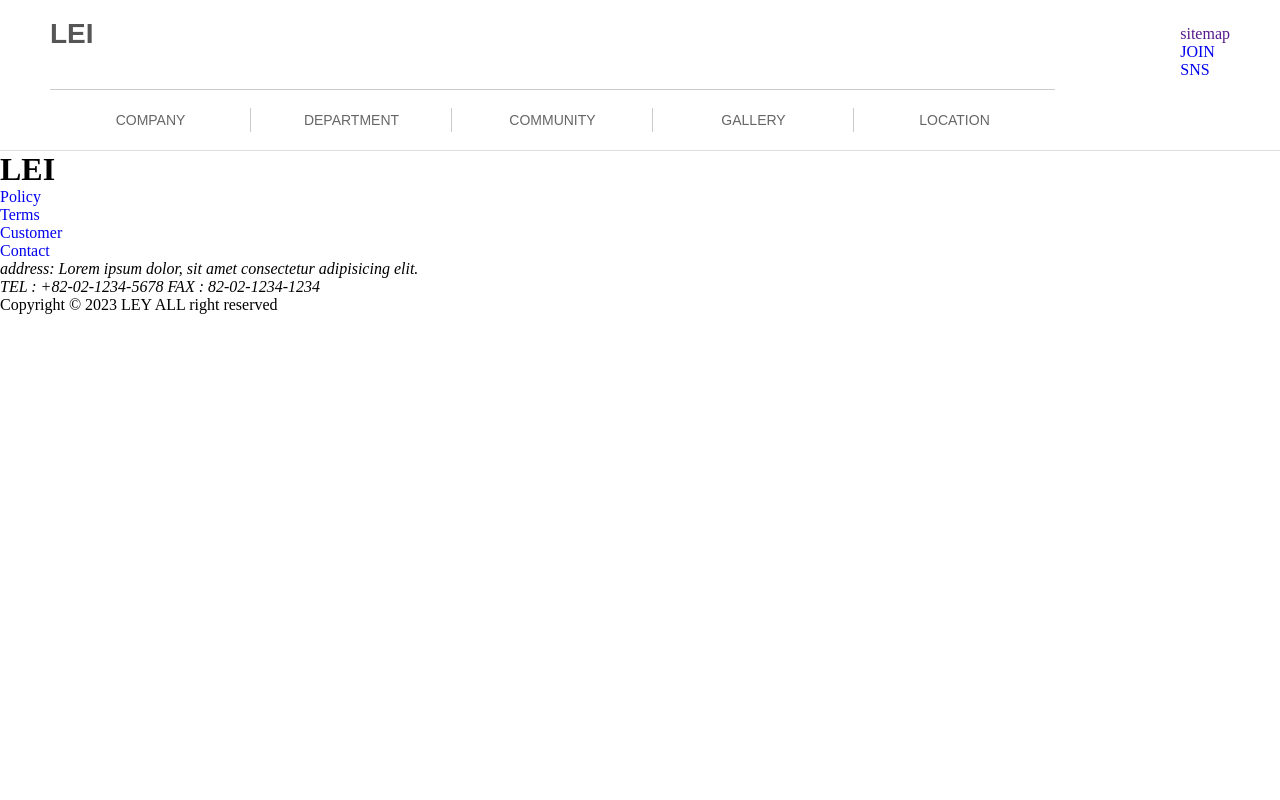
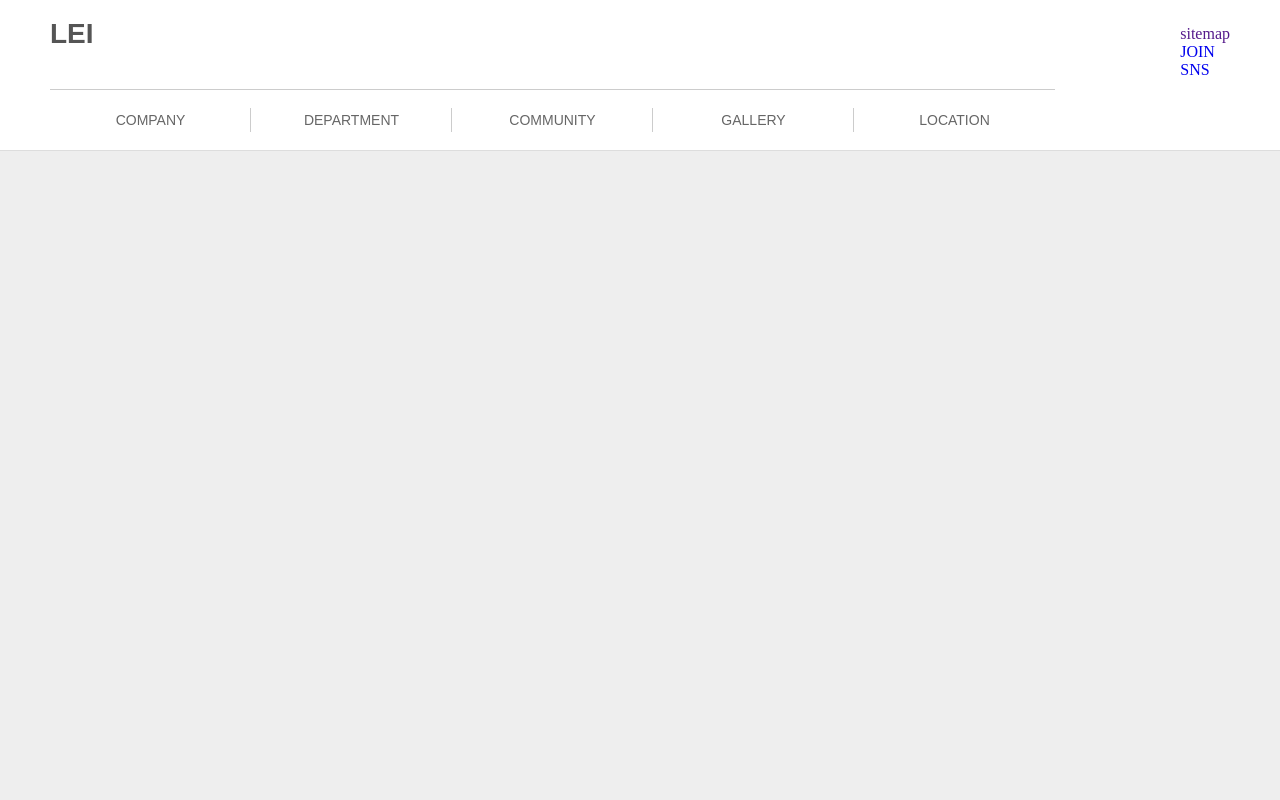
Before and after one commit to sindystar/layout, a plain HTML site: page index.html in a window 1280 px wide. Shown: the top 800 px of the page. Drawn offline with Linux system fonts and the light colour scheme.

Commit message:
layout연습 / style

```diff
--- a/scss/style.scss
+++ b/scss/style.scss
@@ -86,3 +86,82 @@ a {
     }
   }
 }
+#visual {
+  width: 100%;
+  height: calc(100vh - 151px);
+  background: #eee;
+  .inner {
+    width: 1180px;
+    margin: 0 auto;
+  }
+}
+.new {
+  width: 100%;
+  padding: 200px 0px 0px;
+  .inner {
+    position: relative;
+    width: 1180px;
+    min-height: 600px;
+    margin: 0 auto;
+    background: #ddd;
+  }
+}
+.brand {
+  width: 100%;
+  padding: 200px 0;
+  .inner {
+    position: relative;
+    width: 1180px;
+    min-height: 600px;
+    margin: 0 auto;
+    background: #ccc;
+  }
+}
+#footer {
+  width: 100%;
+  background: #eee;
+  padding: 50px 0;
+  .inner {
+    width: 1180px;
+    margin: 0 auto;
+    position: relative;
+    &::after {
+      content: "";
+      display: block;
+      clear: both;
+    }
+    h1 {
+      font: bold 24px/0 "arial";
+      color: #666;
+      float: left;
+    }
+    ul {
+      float: right;
+      li {
+        float: left;
+        margin-left: 20px;
+        a {
+          font: bold 14px/1 "arial";
+          color: #666;
+        }
+      }
+    }
+    address {
+      float: left;
+      width: 100%;
+
+      font: 14px/1.3 "arial";
+      color: #777;
+      border-top: 1px solid #888;
+      margin-top: 20px;
+      padding-top: 20px;
+      margin-bottom: 20px;
+    }
+    p {
+      float: left;
+      width: 100%;
+      font: 12px/1 "arial";
+      color: #777;
+    }
+  }
+}
```
Also changed, not shown: css/style.css, 1 other file.
